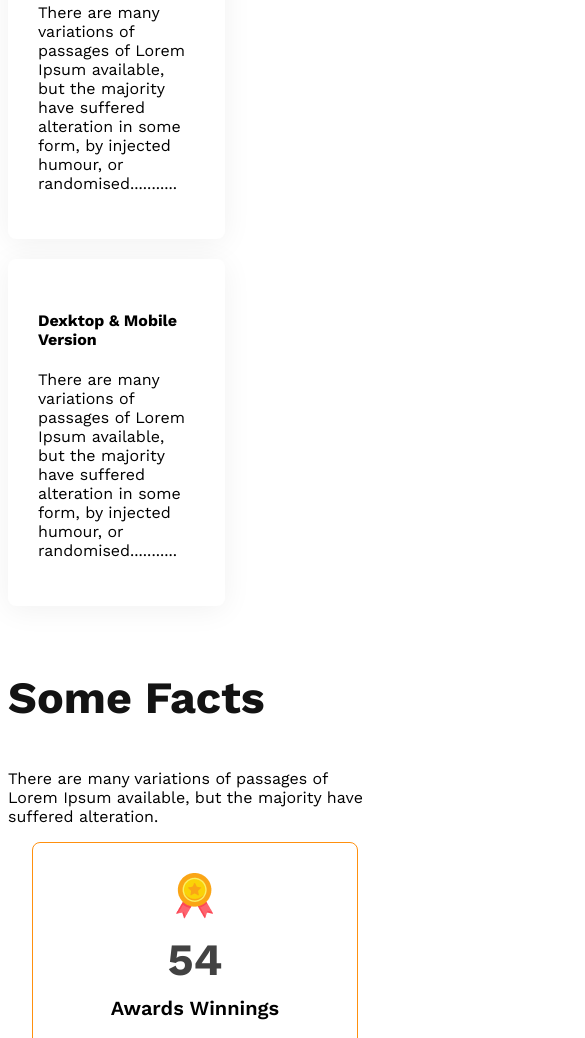
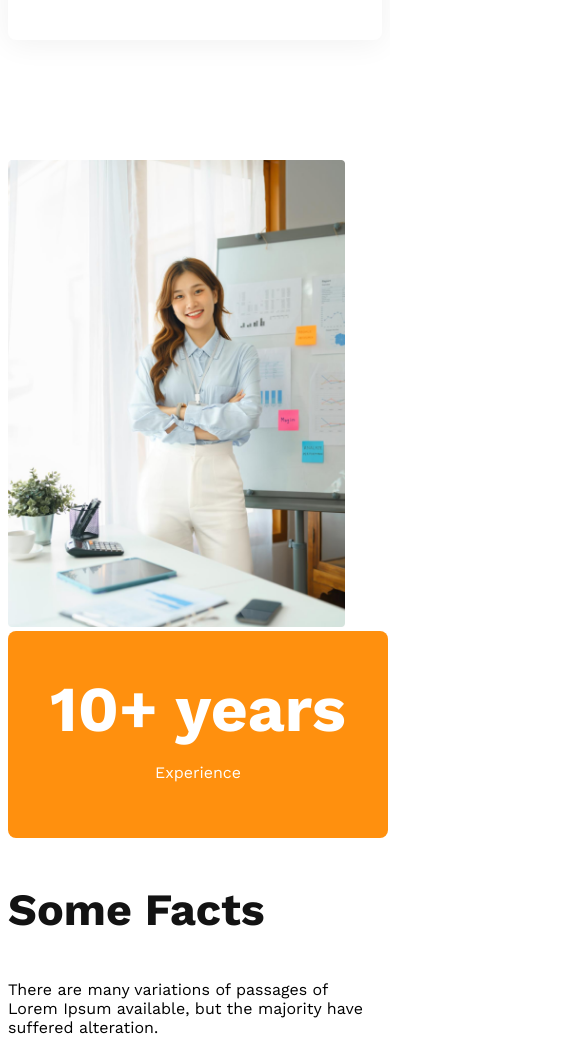
Before and after one commit to Raihan2223/g3-architect-website, a plain HTML site: page index.html in a window 390 px wide. Shown: the part 4332-5370 px from the top of the page, 585 px wide, since content can reach past the window. Drawn offline with nearby package versions, Linux system fonts and the light colour scheme.

Commit message:
responsive feature section added

```diff
--- a/styles/architect.css
+++ b/styles/architect.css
@@ -142,16 +142,25 @@ main {
     box-shadow: 0px 4px 30px 0px rgba(0, 0, 0, 0.06);
 }
 
+.feature-img img{
+    height: 90%;
+    margin-left: 90px;
+}
+
 .ten-years-badge {
     border-radius: 8px;
     background: #FF900E;
     color: #FFF;
-    width: 342px;
+    width: 340px;
     padding: 40px;
+    text-align: center;
+    position: relative;
+    bottom: 100px;
 }
 
 .ten-years-badge h2{
     font-size: 4rem;
+    margin: 0;
 }
 
 .features .section-title {
@@ -214,11 +223,19 @@ main {
 
     nav,
     .teams-container,
+    .features,
     .facts-card-container,
     .sponsors-img-container {
         flex-direction: column;
     }
-
+    .feature-img img{
+        width: 90%;
+        margin-left: 0;
+    }
+    .ten-years-badge{
+        position: static;
+        max-width: 300px;
+    }
     .teams-img-container {
         grid-template-columns: 1fr;
 
@@ -244,6 +261,7 @@ main {
 
     nav,
     .teams-container,
+    .features,
     .sponsors-img-container {
         flex-direction: column;
     }
```
